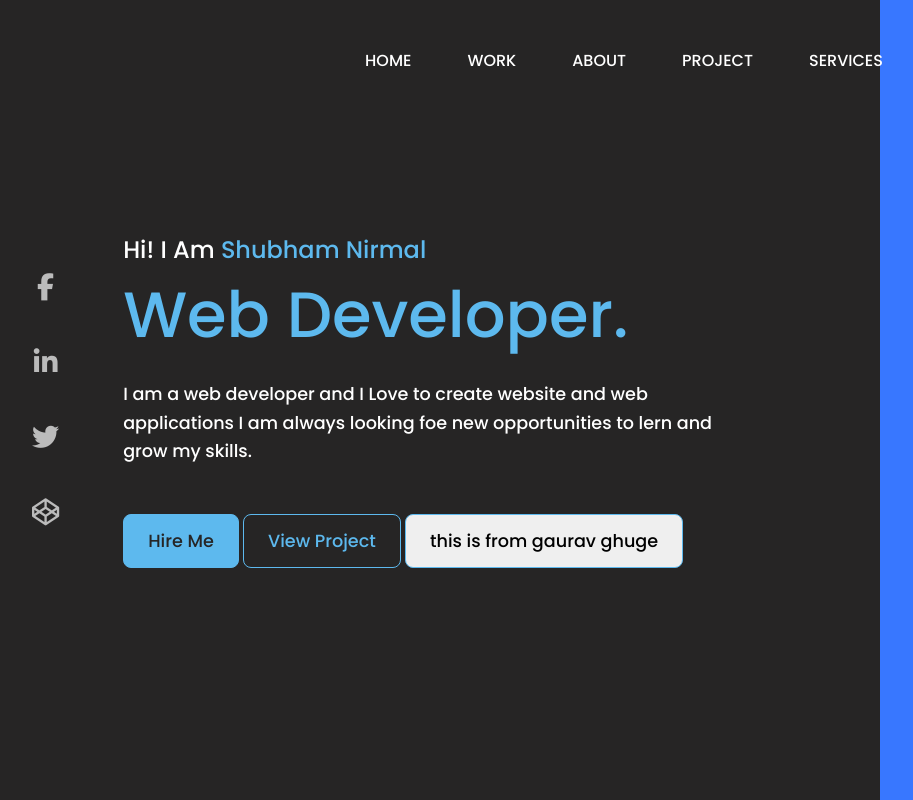
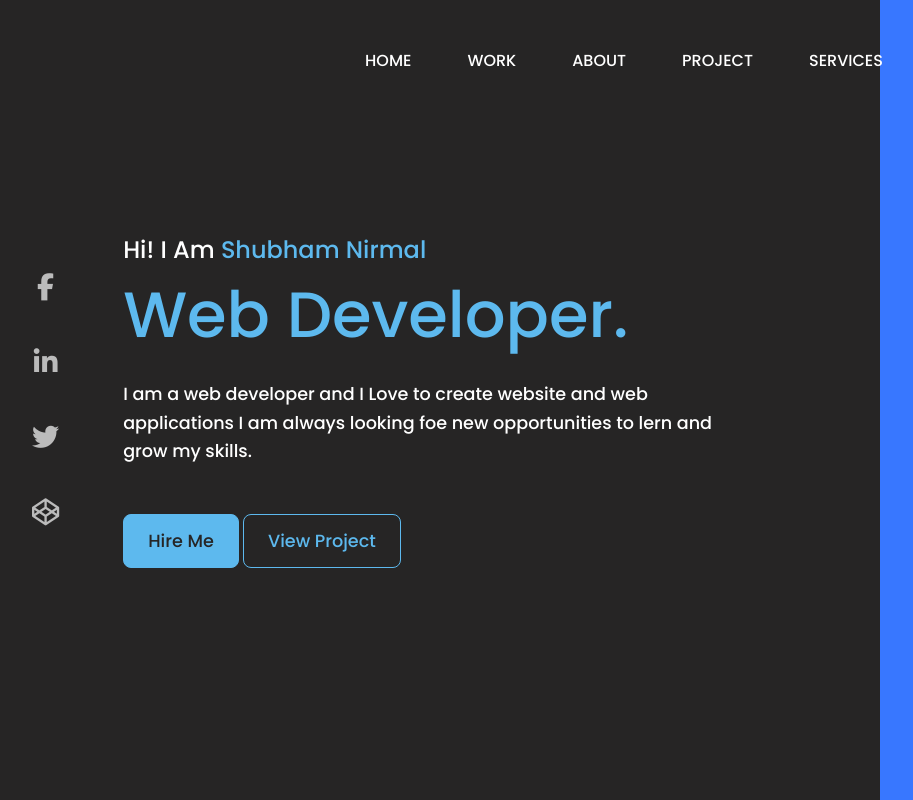
Before and after one commit to Shubham-Nirmal/form-page, a plain HTML site: page index.html in a window 1280 px wide. Shown: the whole page, without its empty margins (16-929 px from the left). Drawn offline with Linux system fonts and the light colour scheme.

Commit message:
delete button

```diff
--- a/index.html
+++ b/index.html
@@ -43,7 +43,7 @@
              <div class="btn-container">
               <button> Hire Me</button>
               <button> View Project </button>
-              <button>this is from gaurav ghuge</button>
+
 
      </div>
 
```
